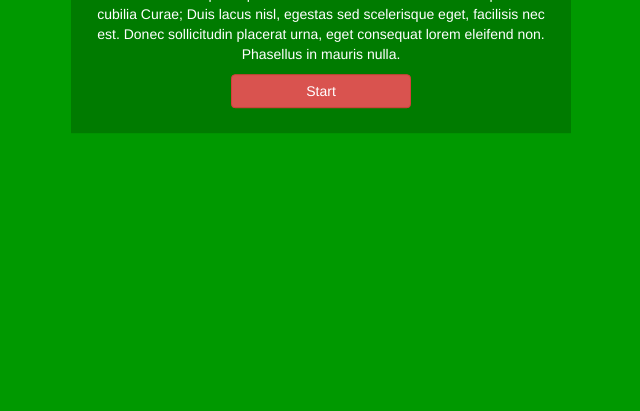
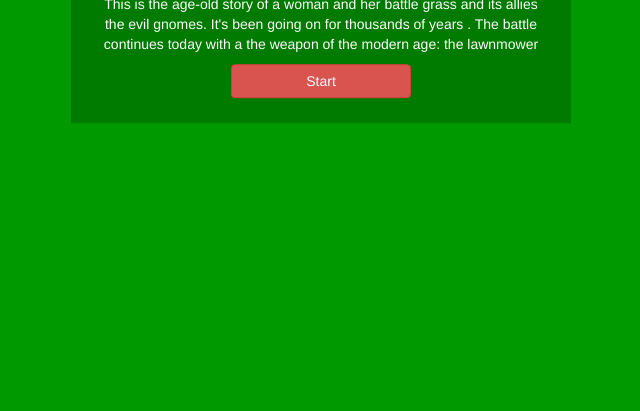
Before and after one commit to pajacobs17/gnomeGame, a plain HTML site: page index.html in a window 1280 px wide. Shown: the part 389-800 px from the top of the page, without its empty margins (319-959 px from the left). Drawn offline with nearby package versions, Linux system fonts and the light colour scheme.

Commit message:
welcome page finished

```diff
--- a/index.html
+++ b/index.html
@@ -13,9 +13,8 @@
 
 	<div id="welcome">
 		<h1 id="hello"> HELLO </h1>
-		<p id="directions">Vestibulum ante ipsum primis in faucibus orci luctus et ultrices posuere cubilia Curae; Duis lacus nisl, egestas sed scelerisque
-			eget, facilisis nec est. Donec sollicitudin placerat urna, eget consequat lorem eleifend non. Phasellus in mauris nulla.</p>
-		<button type="button" class="btn btn-danger" id="start" onClick="startGame()">Start</button>
+		<p id="directions"> This is the age-old story of a woman and her battle grass and its allies  the evil gnomes. It's been going on for thousands of years
+. The battle continues today with a the weapon of the modern age: the lawnmower  </p>		<button type="button" class="btn btn-danger" id="start" onClick="startGame()">Start</button>
 	</div>
 
 	<!--SCRIPTS -->
```
